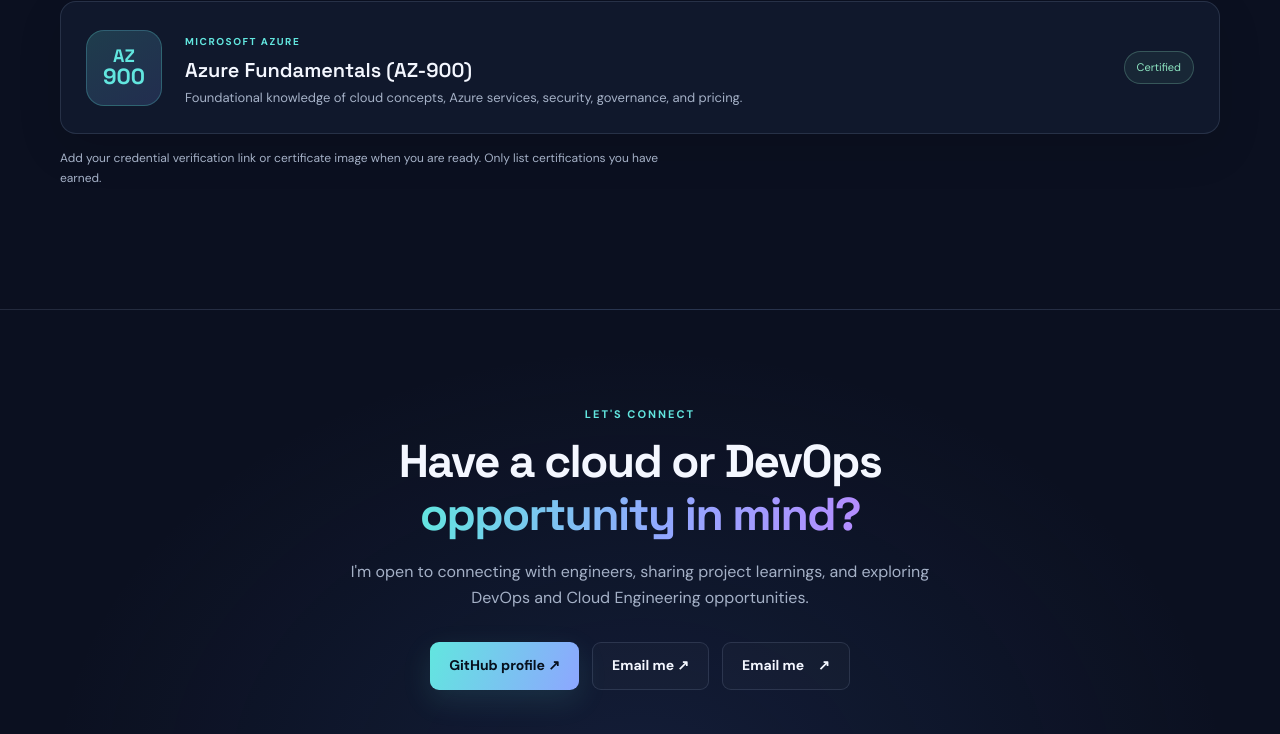
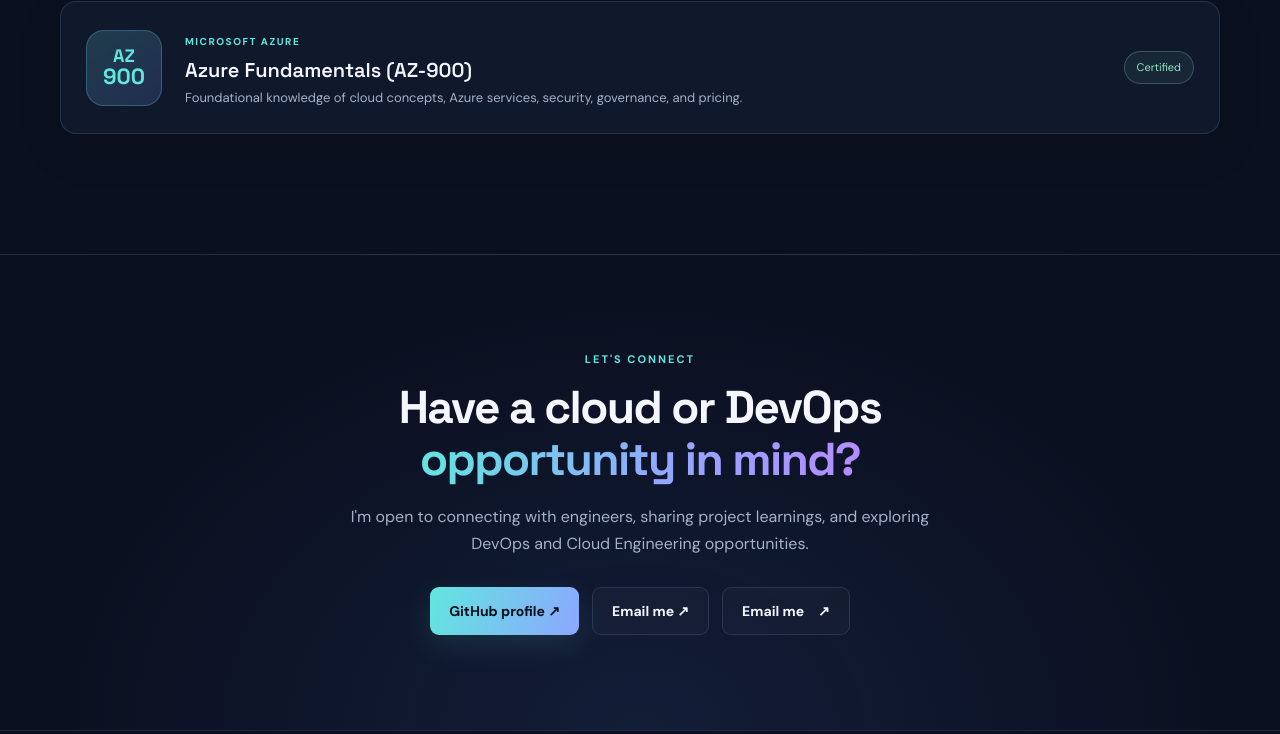
Before and after one commit to vijaycloudops/vijaycloudops.github.io, a plain HTML site: page index.html in a window 1280 px wide. Shown: the part 3635-4369 px from the top of the page. Drawn offline with Linux system fonts and the light colour scheme.

Commit message:
Update index.html

```diff
--- a/index.html
+++ b/index.html
@@ -188,7 +188,7 @@
         <div class="cert-copy"><span class="cert-label">MICROSOFT AZURE</span><h3>Azure Fundamentals (AZ-900)</h3><p>Foundational knowledge of cloud concepts, Azure services, security, governance, and pricing.</p></div>
         <span class="cert-status">Certified</span>
       </div>
-      <p class="section-intro cert-note">Add your credential verification link or certificate image when you are ready. Only list certifications you have earned.</p>
+
     </section>
 
     <section class="contact-section" id="contact">
```
